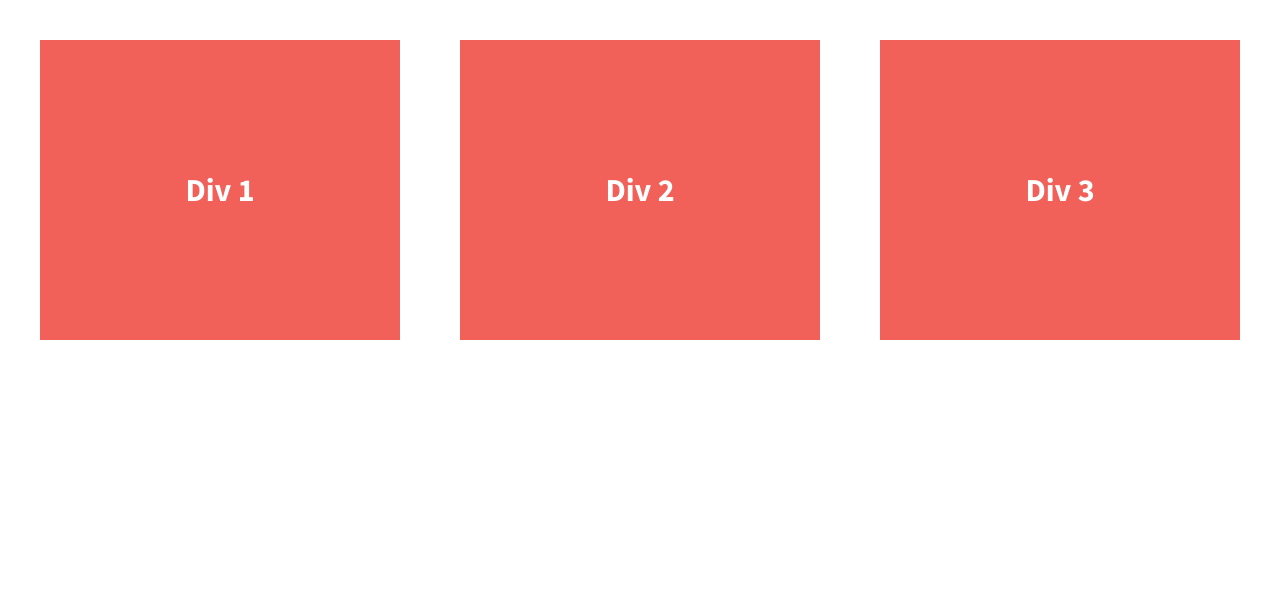
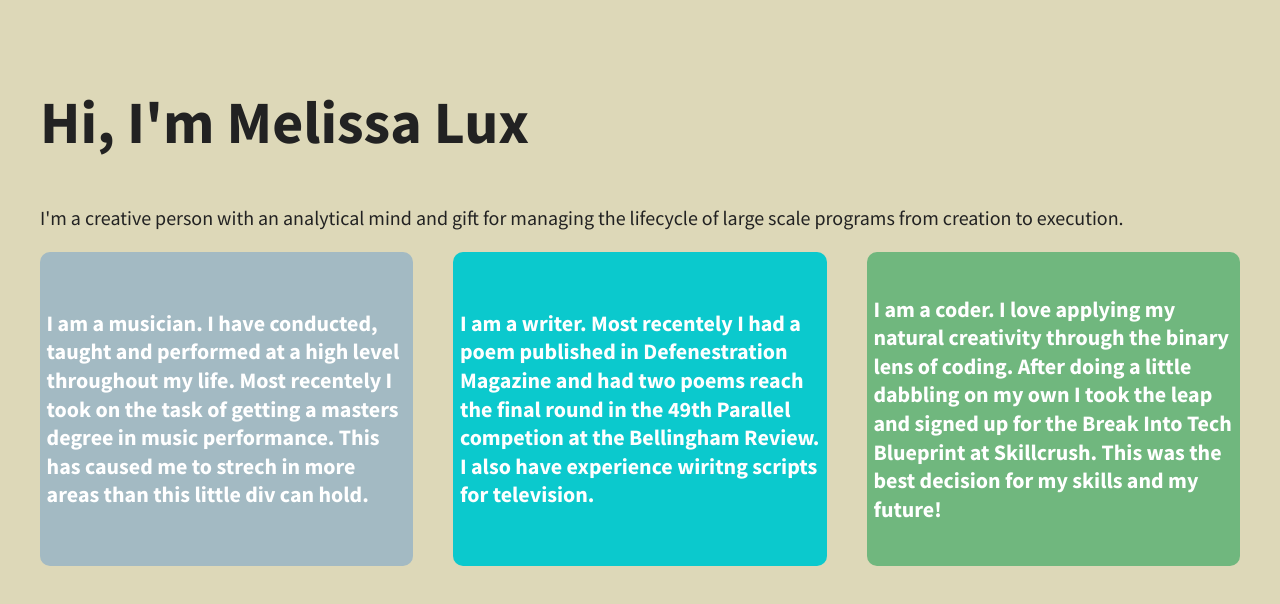
Before and after one commit to xullem/206-divs-flexbox, a plain HTML site: page index.html in a window 1280 px wide. Drawn offline with nearby package versions, Linux system fonts and the light colour scheme.

Commit message:
created content and styled divs

```diff
--- a/css/main.css
+++ b/css/main.css
@@ -102,6 +102,7 @@ html {
 }
 
 body {
+  background-color: #DDD8B8;
   font-family: 'Source Sans Pro', sans-serif;
   padding: 2em;
   font-size: 1.25em;
@@ -120,14 +121,30 @@ body {
   align-items: center;
   color: #fff;
   display: flex;
-  line-height: 1.5em;
-  font-size: 1.6em;
+  line-height: 1.3em;
+  font-size: 1.1em;
   justify-content: center;
-  background-color: #f16059;
+  padding: .3em;
+  border-radius: 10px;
   height: 300px;
   width: 30%;
 }
 
+.div-1 {
+ background-color: #A3BAC3;
+}
+
+.div-2 {
+  background-color: #0BC9CD;
+}
+
+.div-3 {
+  background-color: #70B77E;
+}
+
+h1 {
+  font-size: 3em;
+}
 
 
 
--- a/index.html
+++ b/index.html
@@ -20,16 +20,19 @@
         <!--[if lt IE 8]>
             <p class="browserupgrade">You are using an <strong>outdated</strong> browser. Please <a href="http://browsehappy.com/">upgrade your browser</a> to improve your experience.</p>
         <![endif]-->
-
+        <header>
+          <h1>Hi, I'm Melissa Lux</h1>
+          <p>I'm a creative person with an analytical mind and gift for managing the lifecycle of large scale programs from creation to execution.</p>
+        </header>
         <section class="wrapper">
             <div class="div-1">
-                Div 1
+                <p>I am a musician. I have conducted, taught and performed at a high level throughout my life. Most recentely I took on the task of getting a masters degree in music performance. This has caused me to strech in more areas than this little div can hold.</p>
             </div>
             <div class="div-2">
-                Div 2
+                <p>I am a writer. Most recentely I had a poem published in Defenestration Magazine and had two poems reach the final round in the 49th Parallel competion at the Bellingham Review. I also have experience wiritng scripts for television.</p>
             </div>
             <div class="div-3">
-                Div 3
+                <p>I am a coder. I love applying my natural creativity through the binary lens of coding. After doing a little dabbling on my own I took the leap and signed up for the Break Into Tech Blueprint at Skillcrush. This was the best decision for my skills and my future!</p>
             </div>
         </section>
 
```
